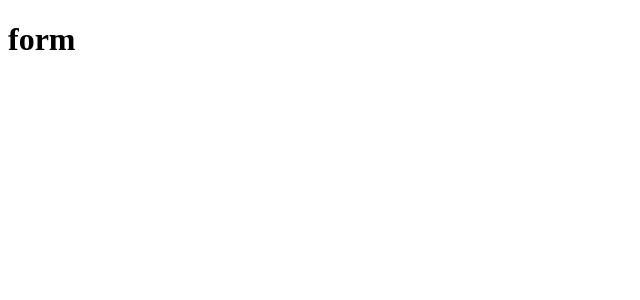
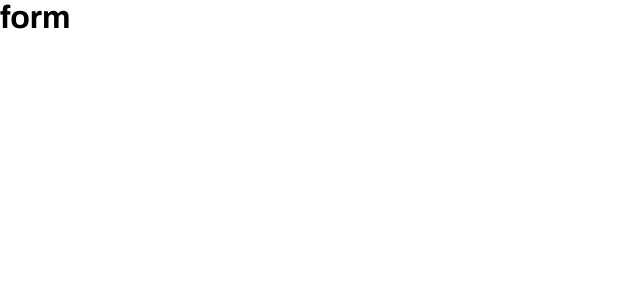
Before and after one commit to Gabriel-Silverio-96/form-test, a React (Create React App) app: page / in a window 1280 px wide. Shown: the top 300 px of the page, without its empty margins (0-640 px from the left). Built offline with nearby package versions, Linux system fonts and the light colour scheme.

Commit message:
added: font and global css

```diff
--- /dev/null
+++ b/public/global.css
@@ -0,0 +1,14 @@
+* {
+    padding: 0;
+    margin: 0;
+}
+
+body {
+    padding: 0;
+    margin: 0;
+    font-family: 'Archivo', sans-serif;
+}
+
+span, textarea, input, select {
+    font-family: 'Archivo', sans-serif;
+}
--- a/public/index.html
+++ b/public/index.html
@@ -1,43 +1,25 @@
 <!DOCTYPE html>
 <html lang="en">
+
 <head>
   <meta charset="utf-8" />
   <link rel="icon" href="%PUBLIC_URL%/favicon.ico" />
   <meta name="viewport" content="width=device-width, initial-scale=1" />
   <meta name="theme-color" content="#000000" />
-    <meta
-      name="description"
-      content="Web site created using create-react-app"
-    />
+  <meta name="description" content="Web site created using create-react-app" />
   <link rel="apple-touch-icon" href="%PUBLIC_URL%/logo192.png" />
-    <!--
-      manifest.json provides metadata used when your web app is installed on a
-      user's mobile device or desktop. See https://developers.google.com/web/fundamentals/web-app-manifest/
-    -->
   <link rel="manifest" href="%PUBLIC_URL%/manifest.json" />
-    <!--
-      Notice the use of %PUBLIC_URL% in the tags above.
-      It will be replaced with the URL of the `public` folder during the build.
-      Only files inside the `public` folder can be referenced from the HTML.
+  <link rel="stylesheet" href="%PUBLIC_URL%/global.css" />
 
-      Unlike "/favicon.ico" or "favicon.ico", "%PUBLIC_URL%/favicon.ico" will
-      work correctly both with client-side routing and a non-root public URL.
-      Learn how to configure a non-root public URL by running `npm run build`.
-    -->
+  <link rel="preconnect" href="https://fonts.googleapis.com">
+  <link rel="preconnect" href="https://fonts.gstatic.com" crossorigin>
+  <link href="https://fonts.googleapis.com/css2?family=Archivo:wght@400;600;700&display=swap" rel="stylesheet">
   <title>React App</title>
 </head>
+
 <body>
   <noscript>You need to enable JavaScript to run this app.</noscript>
   <div id="root"></div>
-    <!--
-      This HTML file is a template.
-      If you open it directly in the browser, you will see an empty page.
+</body>
 
-      You can add webfonts, meta tags, or analytics to this file.
-      The build step will place the bundled scripts into the <body> tag.
-
-      To begin the development, run `npm start` or `yarn start`.
-      To create a production bundle, use `npm run build` or `yarn build`.
-    -->
-  </body>
 </html>
```
Lines whose indentation alone changed are shown as unchanged.
